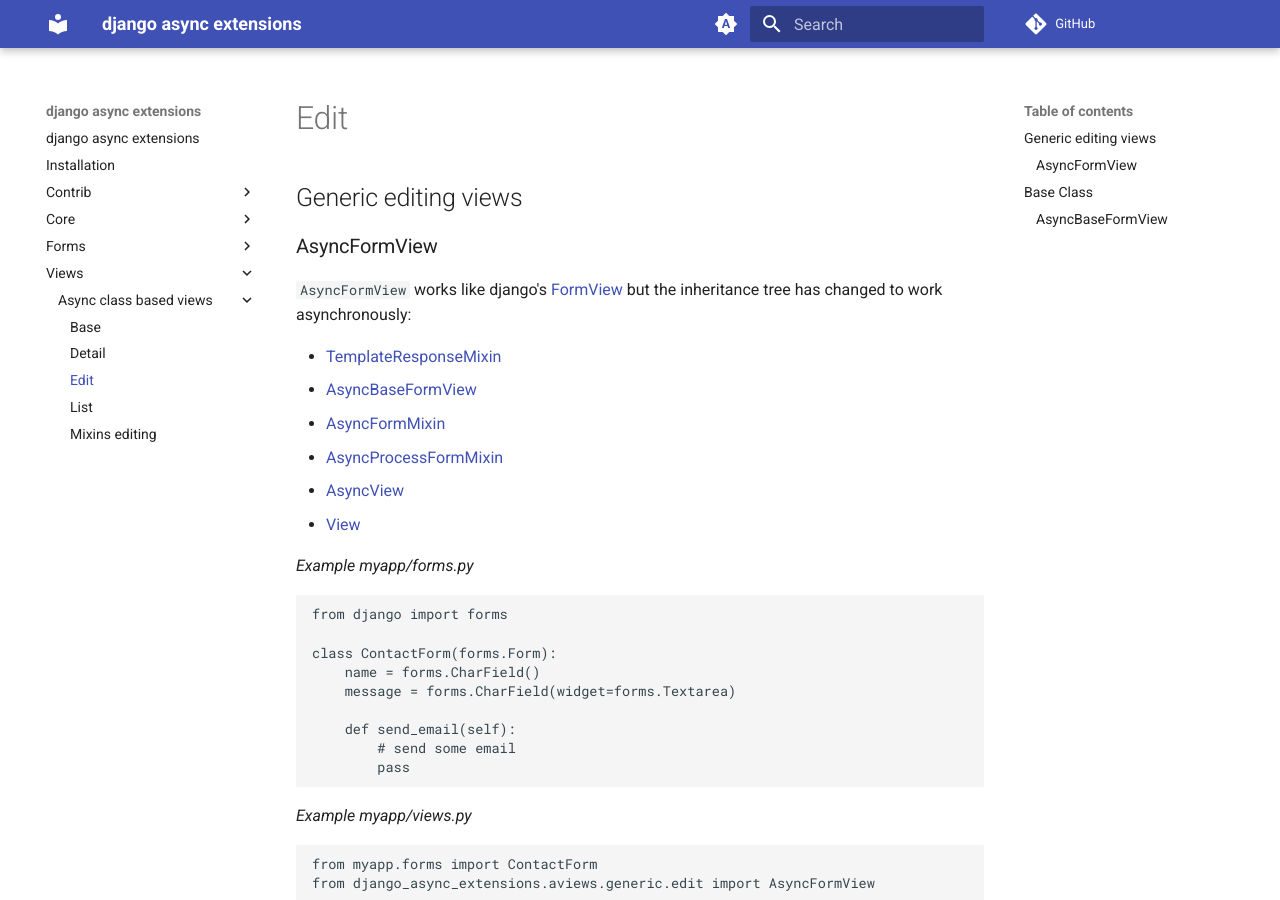
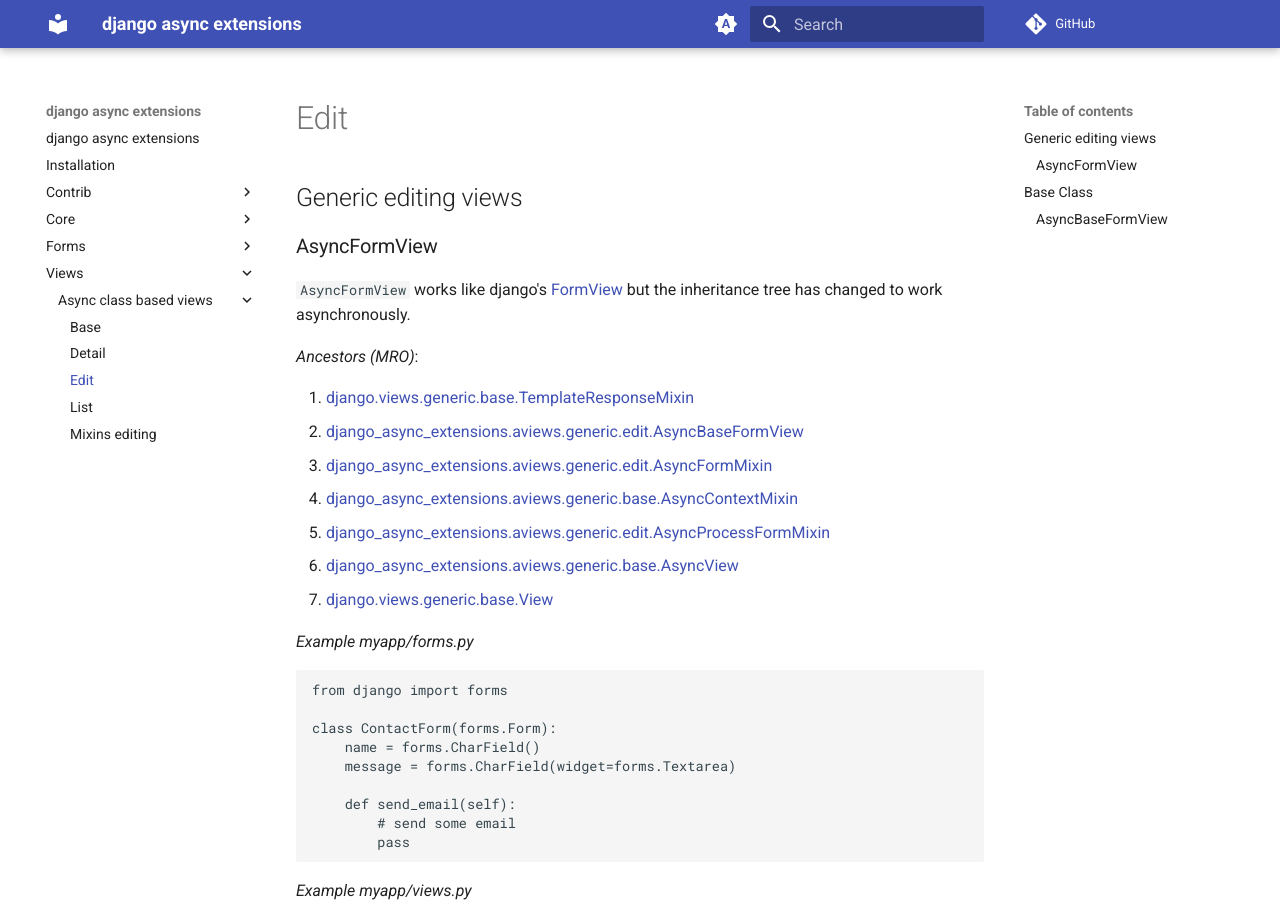
Before and after one commit to django-utils/django-async-extensions, an MkDocs documentation site: the page built from docs/views/async-class-based-views/edit.md, in a window 1280 px wide and 900 px high. Built offline with MkDocs 1.6.1 and Material for MkDocs 9.7.7, drawn with Linux system fonts in a browser that asks for light colours; comment, search, counter and statistics services are not loaded.

Commit message:
added the MRO of AsyncFormView

```diff
--- a/docs/views/async-class-based-views/edit.md
+++ b/docs/views/async-class-based-views/edit.md
@@ -3,14 +3,17 @@
 ### AsyncFormView
 
 `AsyncFormView` works like django's [FormView](https://docs.djangoproject.com/en/5.1/ref/class-based-views/generic-editing/#formview)
-but the inheritance tree has changed to work asynchronously:
+but the inheritance tree has changed to work asynchronously.
 
-* [TemplateResponseMixin](https://docs.djangoproject.com/en/5.1/ref/class-based-views/mixins-simple/#django.views.generic.base.TemplateResponseMixin)
-* [AsyncBaseFormView](...)
-* [AsyncFormMixin](mixins-editing.md#asyncformmixin)
-* [AsyncProcessFormMixin](mixins-editing.md#asyncprocessformview)
-* [AsyncView](base.md#asyncview)
-* [View](https://docs.djangoproject.com/en/5.1/ref/class-based-views/base/#django.views.generic.base.View)
+*Ancestors (MRO)*:
+
+1. [django.views.generic.base.TemplateResponseMixin](https://docs.djangoproject.com/en/5.1/ref/class-based-views/mixins-simple/#django.views.generic.base.TemplateResponseMixin)
+2. [django_async_extensions.aviews.generic.edit.AsyncBaseFormView](edit.md#asyncbaseformview)
+3. [django_async_extensions.aviews.generic.edit.AsyncFormMixin](mixins-editing.md#asyncformmixin)
+4. [django_async_extensions.aviews.generic.base.AsyncContextMixin](base.md#asynccontextmixin)
+5. [django_async_extensions.aviews.generic.edit.AsyncProcessFormMixin](mixins-editing.md#asyncprocessformview)
+6. [django_async_extensions.aviews.generic.base.AsyncView](base.md#asyncview)
+7. [django.views.generic.base.View](https://docs.djangoproject.com/en/5.1/ref/class-based-views/base/#django.views.generic.base.View)
 
 
 *Example myapp/forms.py*
```
